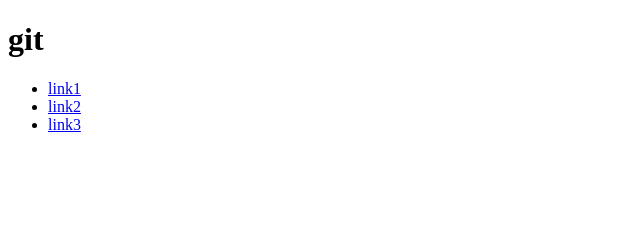
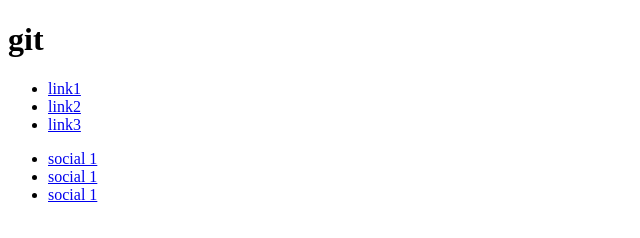
Before and after one commit to kunal-93/practice-git, a plain HTML site: page index.html in a window 1280 px wide. Shown: the whole page, without its empty margins (0-640 px from the left). Drawn offline with Linux system fonts and the light colour scheme.

Commit message:
footer added

```diff
--- a/index.html
+++ b/index.html
@@ -17,5 +17,12 @@
             </ul>
         </nav>
     </header>
+    <footer>
+        <ul>
+            <li><a href="#">social 1</a></li>
+            <li><a href="#">social 1</a></li>
+            <li><a href="#">social 1</a></li>
+        </ul>
+    </footer>
 </body>
 </html>
```
